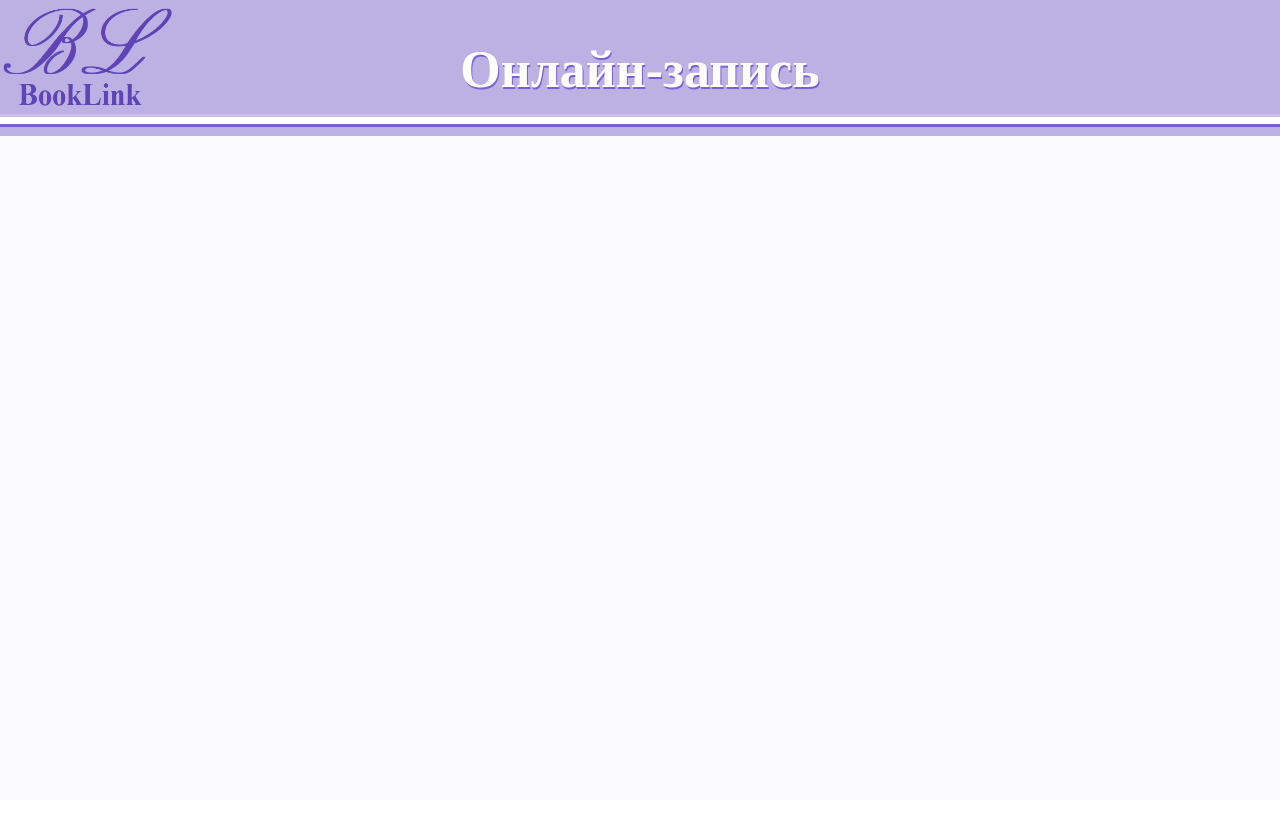
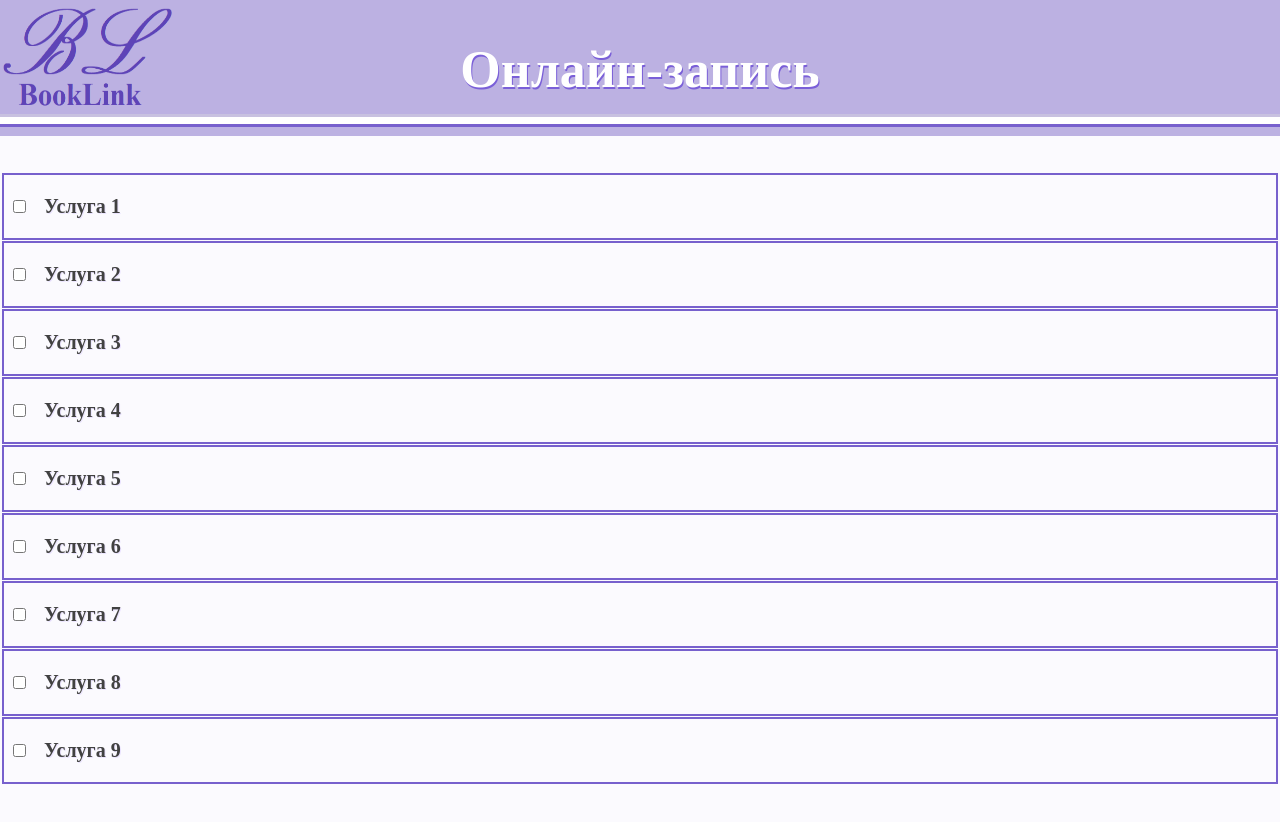
Before and after one commit to Murtagy/booklink, a Vue app in the folder vfront/: page /visit in a window 1280 px wide. Both pictures are taken after a click on the button "Услуга". Shown: the top 822 px of the page. Before the commit the page ends 800 px from the top, so only its background shows below. Built offline with nearby package versions, Linux system fonts and the light colour scheme.

Commit message:
Выбор услуги

```diff
--- a/vfront/src/assets/styles/main.css
+++ b/vfront/src/assets/styles/main.css
@@ -52,6 +52,7 @@ hr.line3 {
 
 body {
   margin:0;
+  background-color:rgba(251, 250, 254, 1);
 }
 
 @media screen and (max-width: 900px) {
--- /dev/null
+++ b/vfront/src/assets/styles/services.css
@@ -0,0 +1,29 @@
+div {
+    background-color: rgba(251, 250, 254, 1);
+    height: 800px;
+    width:100%;
+    text-shadow:1px 1px rgb(235, 228, 255);
+  }
+
+ul {
+    margin-top:170px;
+    padding:2px;
+}
+
+li {
+    display: block;
+    margin: 0px;
+    margin-top:1px;
+    padding: 5px;
+    padding-top:20px;
+    padding-bottom:20px;
+    border: 2px solid rgb(119, 96, 205);
+}
+
+li label {
+    font-size:20px;
+    font-family:"TimesNewRoman";
+    color:#414141;
+    font-weight:bolder;
+    margin-left:15px;
+}
--- a/vfront/src/components/VisitSelectService.vue
+++ b/vfront/src/components/VisitSelectService.vue
@@ -1,8 +1,49 @@
 <template>
-    <div>   </div>
+  <div>
+    <form>
+        <ul>
+        <li>
+            <input type="checkbox" name="service" id="serv1">
+            <label for="serv1">Услуга 1</label>
+        </li>
+        <li>
+            <input type="checkbox" name="service" id="serv2">
+            <label for="serv2">Услуга 2</label>
+        </li>
+        <li>
+            <input type="checkbox" name="service" id="serv3">
+            <label for="serv3">Услуга 3</label>
+        </li>
+        <li>
+            <input type="checkbox" name="service" id="serv4">
+            <label for="serv4">Услуга 4</label>
+        </li>
+        <li>
+            <input type="checkbox" name="service" id="serv5">
+            <label for="serv5">Услуга 5</label>
+        </li>
+        <li>
+            <input type="checkbox" name="service" id="serv6">
+            <label for="serv6">Услуга 6</label>
+        </li>
+        <li>
+            <input type="checkbox" name="service" id="serv7">
+            <label for="serv7">Услуга 7</label>
+        </li>
+        <li>
+            <input type="checkbox" name="service" id="serv8">
+            <label for="serv8">Услуга 8</label>
+        </li>
+        <li>
+            <input type="checkbox" name="service" id="serv9">
+            <label for="serv9">Услуга 9</label>
+        </li>
+        </ul>
+    </form>
+  </div>
 </template>
 
-<style scoped src="@/assets/styles/visit.css"></style>
+<style scoped src="@/assets/styles/services.css"></style>
 
 <script>
 
```
